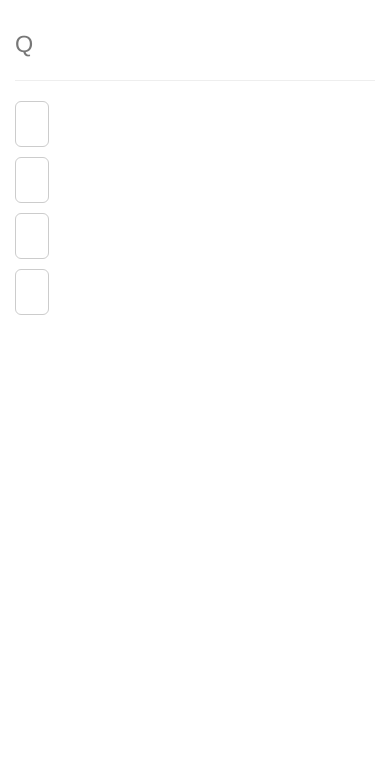
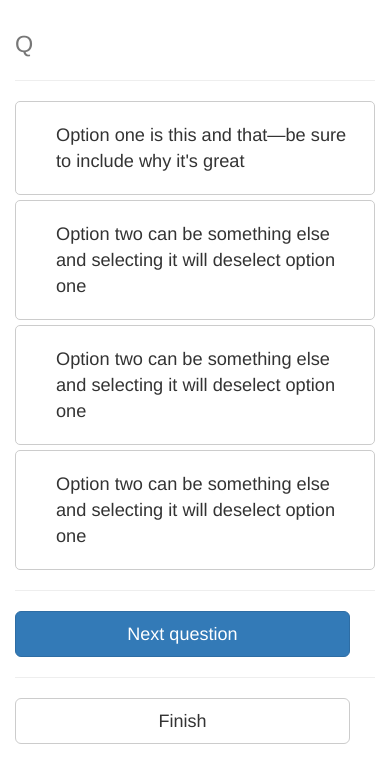
Before and after one commit to abbott567/question-generator, a website: page views/questions.html in a window 390 px wide. Drawn offline with nearby package versions, Linux system fonts and the light colour scheme; files that its build step writes are made by us from their sources.

Commit message:
Amended layout

```diff
--- a/public/stylesheets/styles.css
+++ b/public/stylesheets/styles.css
@@ -13,13 +13,13 @@
 }
 
 .results-summary {
-  font-size: 2em;
+  font-size: 200%;
   text-align: center;
 }
 
 .results-summary span {
   font-weight: bold;
-  font-size: 2em;
+  font-size: 200%;
 }
 
 #incorrect-wrapper {
@@ -31,3 +31,22 @@
   padding-left: 20px;
   border-left: 3px solid green;
 }
+
+@media (max-width: 767px) {
+  .btn {
+    width: 93%;
+  }
+}
+
+.radio label {
+  padding: 20px;
+  padding-left: 40px;
+  font-size: 1.3em;
+  border: 1px solid #ccc;
+  border-radius: 5px;
+  display: block;
+}
+
+.radio input {
+  display: none;
+}
--- a/views/layout.html
+++ b/views/layout.html
@@ -8,8 +8,10 @@
   <meta name="description" content="The HTML5 Herald">
   <meta name="author" content="SitePoint">
 
+  <link rel="stylesheet" href="/stylesheets/bootstrap.min.css">
   <link rel="stylesheet" href="/stylesheets/styles.css">
-  <link rel="stylesheet" href="/stylesheets/bootstrap.min.css">
+
+  <meta name="viewport" content="width=device-width, initial-scale=1">
 
   <!--[if lt IE 9]>
   <script src="http://html5shiv.googlecode.com/svn/trunk/html5.js"></script>
--- a/views/questions.html
+++ b/views/questions.html
@@ -12,19 +12,61 @@
       <hr />
 
       <form action="{{question.number}}" method="post">
-        <p><input class="btn btn-default btn-lg" type="submit" name="answer" value="{{question.a}}"></p>
-        <p><input class="btn btn-default btn-lg" type="submit" name="answer" value="{{question.b}}"></p>
-        <p><input class="btn btn-default btn-lg" type="submit" name="answer" value="{{question.c}}"></p>
-        <p><input class="btn btn-default btn-lg" type="submit" name="answer" value="{{question.d}}"></p>
+        <div class="radio">
+          <label>
+            <input type="radio" name="answer" id="optionsRadios1" value="{{question.a}}">
+            Option one is this and that&mdash;be sure to include why it's great
+          </label>
+        </div>
+
+        <div class="radio">
+          <label>
+            <input type="radio" name="answer" id="optionsRadios2" value="{{question.b}}">
+            Option two can be something else and selecting it will deselect option one
+          </label>
+        </div>
+
+        <div class="radio">
+          <label>
+            <input type="radio" name="answer" id="optionsRadios2" value="{{question.c}}">
+            Option two can be something else and selecting it will deselect option one
+          </label>
+        </div>
+
+        <div class="radio">
+          <label>
+            <input type="radio" name="answer" id="optionsRadios2" value="{{question.d}}">
+            Option two can be something else and selecting it will deselect option one
+          </label>
+        </div>
+
+
         <input type="hidden" name="number" value="{{question.number}}">
         <input type="hidden" name="id" value="{{question.id}}">
         <input type="hidden" name="question" value="{{question.question}}">
         <input type="hidden" name="correct" value="{{question.correct}}">
-      </ul>
+
+        <hr />
+
+        <input type="submit" name="submitNext" class="btn btn-primary btn-lg" value="Next question">
+
+        <hr />
+
+        <a href="/results" class="btn btn-default btn-lg">Finish</a>
     </div>
   </div>
 </div>
 {% endblock %}
 
 {% block pageScripts %}
+  <script>
+    $(document).on('change', 'input[type="radio"]', function () {
+
+      $('input[type="radio"]').each(function () {
+        $(this).parent().css({'background': '#fff', 'border': '1px solid #ccc'});
+      });
+
+      $(this).parent().css({'background': '#d9edf7', 'border': '1px solid #bce8f1'});
+    });
+  </script>
 {% endblock %}
```
Also changed, not shown: routes/index.js (+0 -12 lines), views/results.html (+10 -0 lines).
